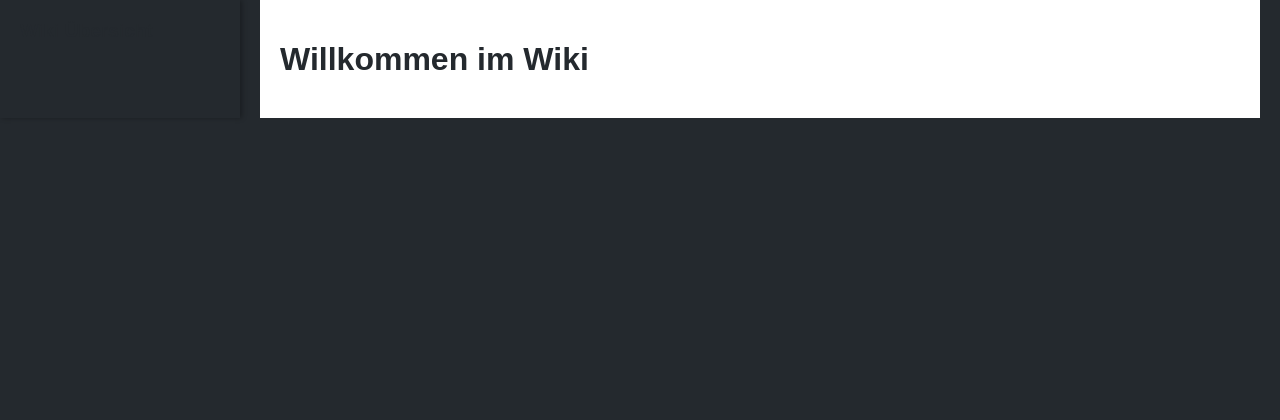
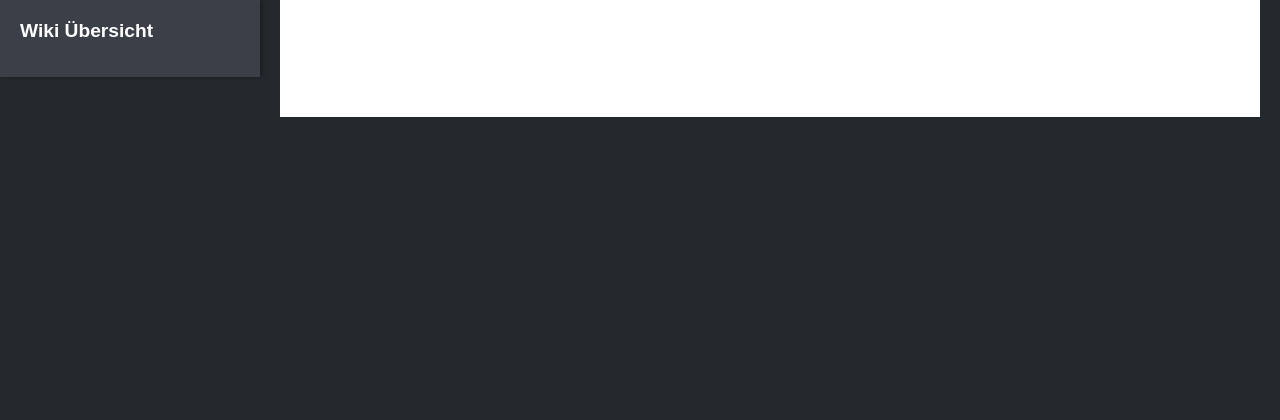
Before and after one commit to leanderkretschmer/itu-3-web, a PHP site: page /classbook/test.php in a window 1280 px wide. Shown: the top 420 px of the page. Run offline with PHP 8.4, Linux system fonts and the light colour scheme; data that the repository does not hold is empty.

Commit message:
Update style.css

```diff
--- a/classbook/style.css
+++ b/classbook/style.css
@@ -5,7 +5,7 @@ body {
   padding: 0;
   overflow: hidden; /* Verhindert ungewolltes Scrollen */
   height: 100%;
-  background-color: #24292e; /* Helles Grau als Hintergrund */
+  background-color: #24292e; /* Dunkler Hintergrund */
 }
 
 /* Container für Seitenleiste und Inhalt */
@@ -15,10 +15,11 @@ body {
   width: 100%;
 }
 
-/* Linke Sidebar: 200px breit, grauer Hintergrund, mit Drop‑Shadow */
+/* Linke Sidebar: 220px breit, etwas helleres Grau, mit Drop‑Shadow */
 .sidebar {
-  width: 200px;
-  background-color: #24292e; /* Einheitliches Grau */
+  width: 220px; /* Etwas breiter */
+  height: 100%;
+  background-color: #3b4048; /* Etwas helleres Grau als der Seitenhintergrund */
   padding: 20px;
   box-shadow: 2px 0 5px rgba(0, 0, 0, 0.3);
   overflow-y: auto;
@@ -26,7 +27,7 @@ body {
 
 .sidebar h2 {
   margin-top: 0;
-  color: #24292e;
+  color: #fff;  /* Weißer Text, falls Überschriften genutzt werden */
   font-size: 1.2em;
   margin-bottom: 15px;
 }
@@ -47,16 +48,16 @@ body {
   display: block;
   padding: 8px 12px;
   text-decoration: none;
-  color: #24292e;
+  color: #fff; /* Weißer Text in der Sidebar */
   border-radius: 6px;
   transition: background-color 0.3s ease;
 }
 
 .sidebar a:hover {
-  background-color: rgba(0, 0, 0, 0.08);
+  background-color: rgba(255, 255, 255, 0.1);
 }
 
-/* Falls ein Kommentar-Button (kleiner Button, der nur bei Hover erscheint) benötigt wird */
+/* Kommentar-Button (falls benötigt) */
 .sidebar .comment-btn {
   display: none;
   position: absolute;
@@ -76,7 +77,7 @@ body {
   display: block;
 }
 
-/* Hauptinhalt – jeweils mit etwas Abstand von der Sidebar und am rechten Rand */
+/* Hauptinhalt – Abstand von der Sidebar und am rechten Rand */
 .content {
   flex: 1;
   background-color: #fff;
@@ -86,14 +87,17 @@ body {
   overflow-y: auto;
 }
 
-/* Überschriften im Inhalt */
+/* Überschrift "Willkommen im Wiki" im Hauptbereich */
 .content h1 {
-  color: #24292e;
+  color: #fff;             /* Weiß */
   font-size: 2em;
+  font-weight: bold;       /* Bold */
+  text-align: center;      /* Zentriert */
+  margin-top: 20px;        /* Optional: Abstand vom Seitenanfang */
   margin-bottom: 20px;
 }
 
-/* Stil für einzelne Wiki‑Einträge (Wenn du später einzelne Einträge auch visuell abtrennen möchtest) */
+/* Stil für einzelne Wiki-Einträge (optional) */
 .wiki-entry {
   background: #fff;
   border: 1px solid #d0d7de;
@@ -102,7 +106,7 @@ body {
   margin-bottom: 20px;
 }
 
-/* Modal, z. B. für den "Eintrag"-Button */
+/* Modal, z. B. für den "Eintrag"-Button */
 .modal {
   display: none;
   opacity: 0;
@@ -151,7 +155,7 @@ body {
 /* Responsive Anpassungen */
 @media screen and (max-width: 768px) {
   .sidebar {
-    width: 160px;
+    width: 180px;
     padding: 15px;
   }
   .content {
```
